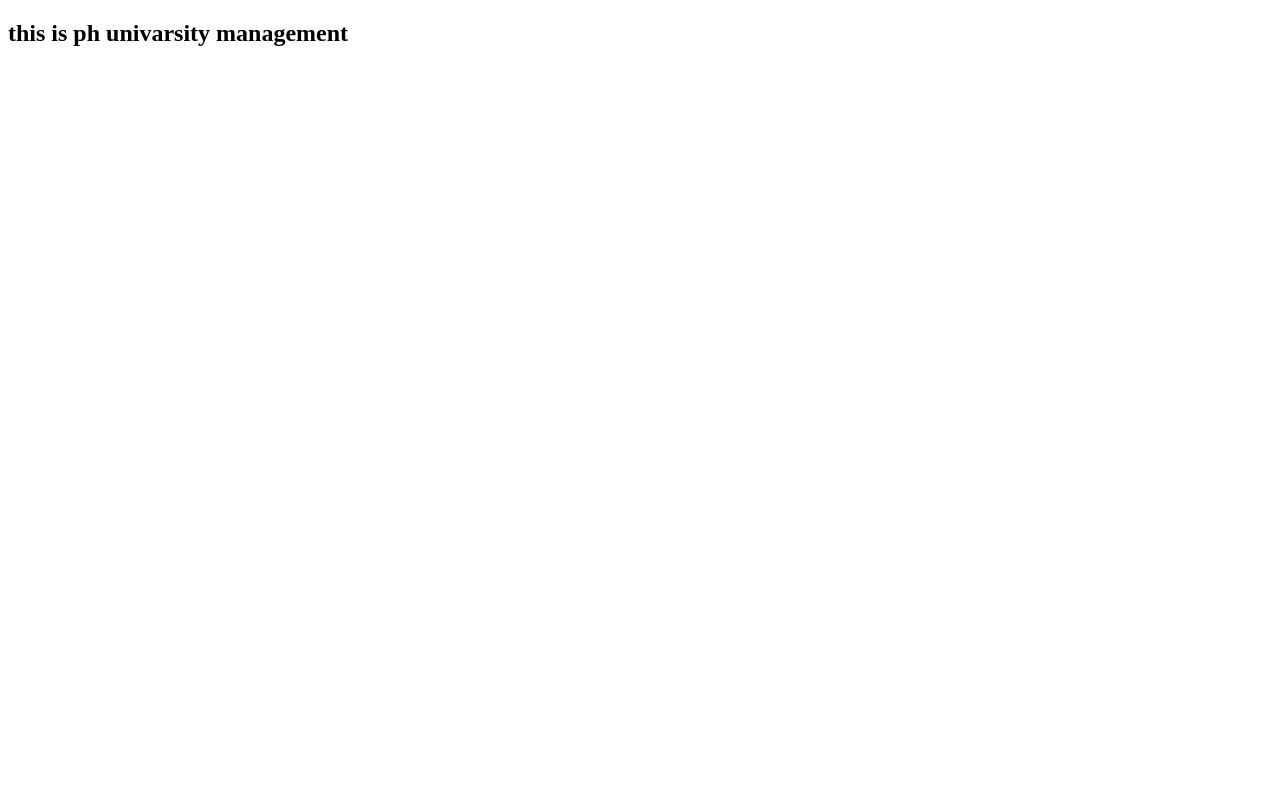
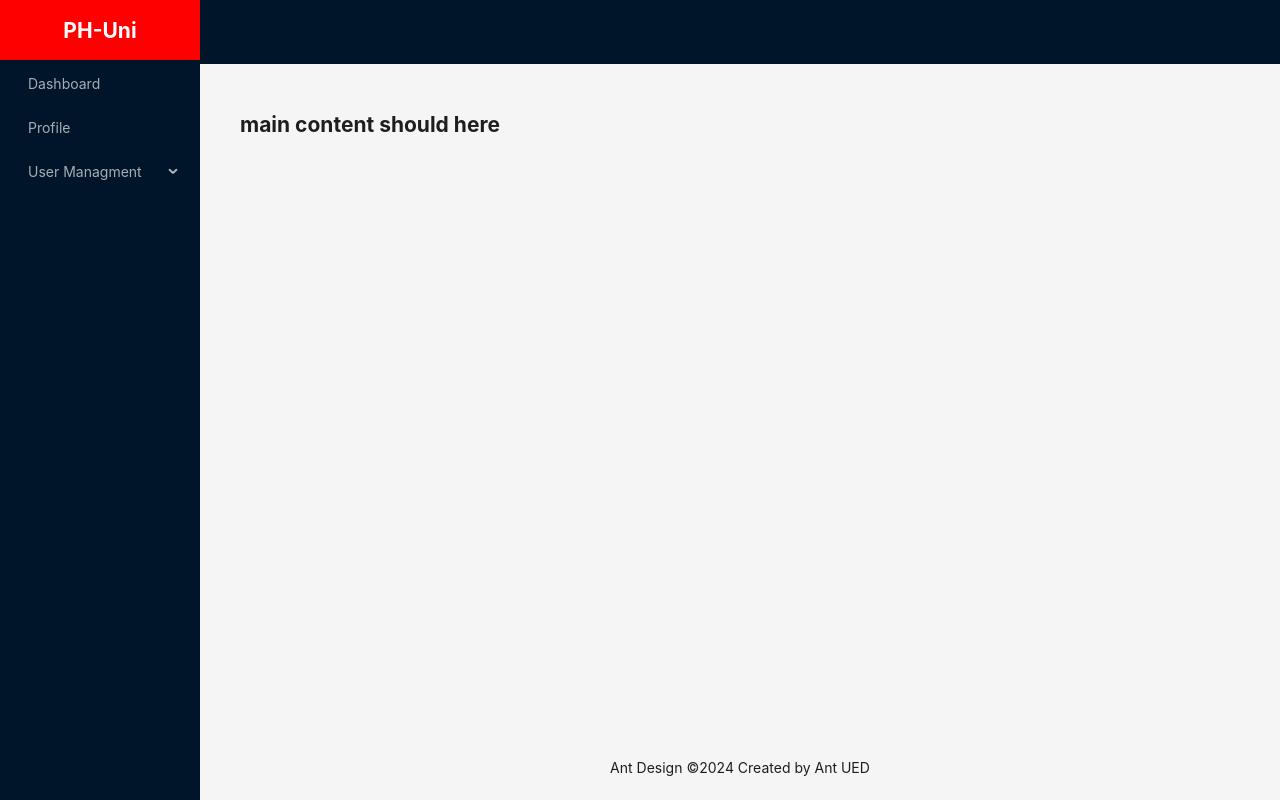
Before and after one commit to FozleRabbi1/PH-FrontEnd-M27, a React (Vite) app: page / in a window 1280 px wide. Built offline with nearby package versions, Linux system fonts and the light colour scheme.

Commit message:
added react router for routing and set basic ant design layout

```diff
--- a/src/App.tsx
+++ b/src/App.tsx
@@ -1,9 +1,7 @@
+import MainLayout from "./components/layout/MainLayout";
+
 function App() {
-  return (
-    <>
-      <h2>this is ph univarsity management</h2>
-    </>
-  );
+  return <MainLayout></MainLayout>;
 }
 
 export default App;
--- /dev/null
+++ b/src/components/layout/MainLayout.tsx
@@ -0,0 +1,80 @@
+import { Layout, Menu, MenuProps } from "antd";
+
+const { Header, Content, Footer, Sider } = Layout;
+
+const items: MenuProps["items"] = [
+  { key: "1", label: "Dashboard" },
+  { key: "2", label: "Profile" },
+  {
+    key: "3",
+    label: "User Managment",
+    children: [
+      { key: "c1", label: "nested 1" },
+      { key: "c2", label: "nested 2" },
+      { key: "c3", label: "nested 3" },
+    ],
+  },
+];
+
+const MainLayout = () => {
+  return (
+    <div>
+      <Layout style={{ height: "100vh" }}>
+        <Sider
+          breakpoint="lg"
+          collapsedWidth="0"
+          onBreakpoint={(broken) => {
+            console.log(broken);
+          }}
+          onCollapse={(collapsed, type) => {
+            console.log(collapsed, type);
+          }}
+        >
+          <div
+            style={{
+              height: "60px",
+              display: "flex",
+              justifyContent: "center",
+              alignItems: "center",
+              backgroundColor: "red",
+            }}
+          >
+            <h2
+              style={{
+                color: "white",
+              }}
+            >
+              PH-Uni
+            </h2>
+          </div>
+          <Menu
+            theme="dark"
+            mode="inline"
+            defaultSelectedKeys={["4"]}
+            items={items}
+          />
+        </Sider>
+        <Layout>
+          <Header style={{ padding: 0 }} />
+          <Content style={{ margin: "24px 16px 0" }}>
+            <div
+              style={{
+                padding: 24,
+                minHeight: 360,
+                // background: colorBgContainer,
+                // borderRadius: borderRadiusLG,
+              }}
+            >
+              <h2>main content should here</h2>
+            </div>
+          </Content>
+          <Footer style={{ textAlign: "center" }}>
+            Ant Design ©{new Date().getFullYear()} Created by Ant UED
+          </Footer>
+        </Layout>
+      </Layout>
+    </div>
+  );
+};
+
+export default MainLayout;
--- a/src/index.css
+++ b/src/index.css
@@ -0,0 +1,5 @@
+* {
+  box-sizing: border-box;
+  padding: 0;
+  margin: 0;
+}
--- a/src/main.tsx
+++ b/src/main.tsx
@@ -1,10 +1,11 @@
-import React from 'react'
-import ReactDOM from 'react-dom/client'
-import App from './App.tsx'
-import './index.css'
+import React from "react";
+import ReactDOM from "react-dom/client";
+import "./index.css";
+import { RouterProvider } from "react-router-dom";
+import routes from "./routes/routes.tsx";
 
-ReactDOM.createRoot(document.getElementById('root')!).render(
+ReactDOM.createRoot(document.getElementById("root")!).render(
   <React.StrictMode>
-    <App />
-  </React.StrictMode>,
-)
+    <RouterProvider router={routes}></RouterProvider>
+  </React.StrictMode>
+);
--- /dev/null
+++ b/src/routes/routes.tsx
@@ -0,0 +1,6 @@
+import { createBrowserRouter } from "react-router-dom";
+import App from "../App";
+
+const routes = createBrowserRouter([{ path: "/", element: <App></App> }]);
+
+export default routes;
```
